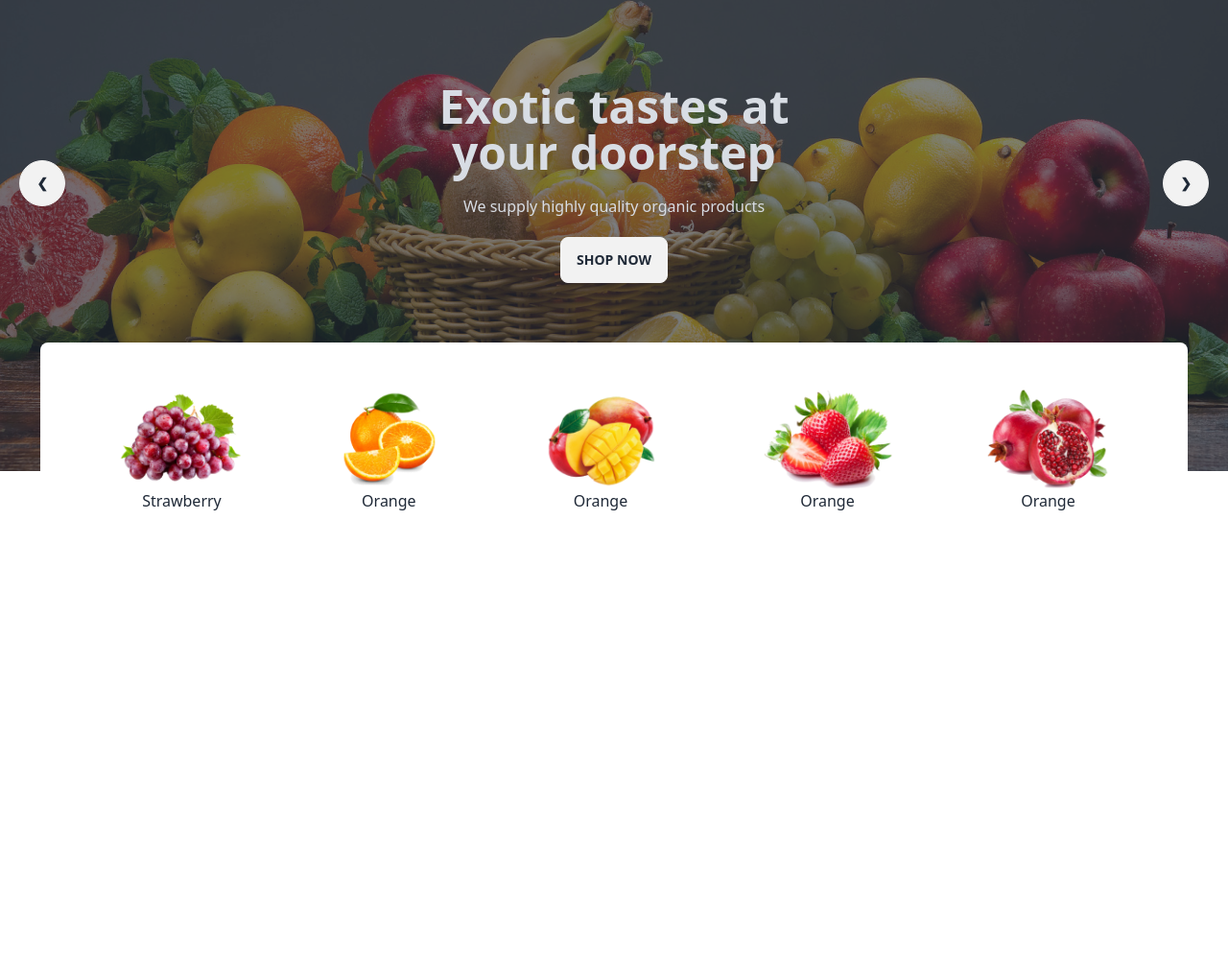
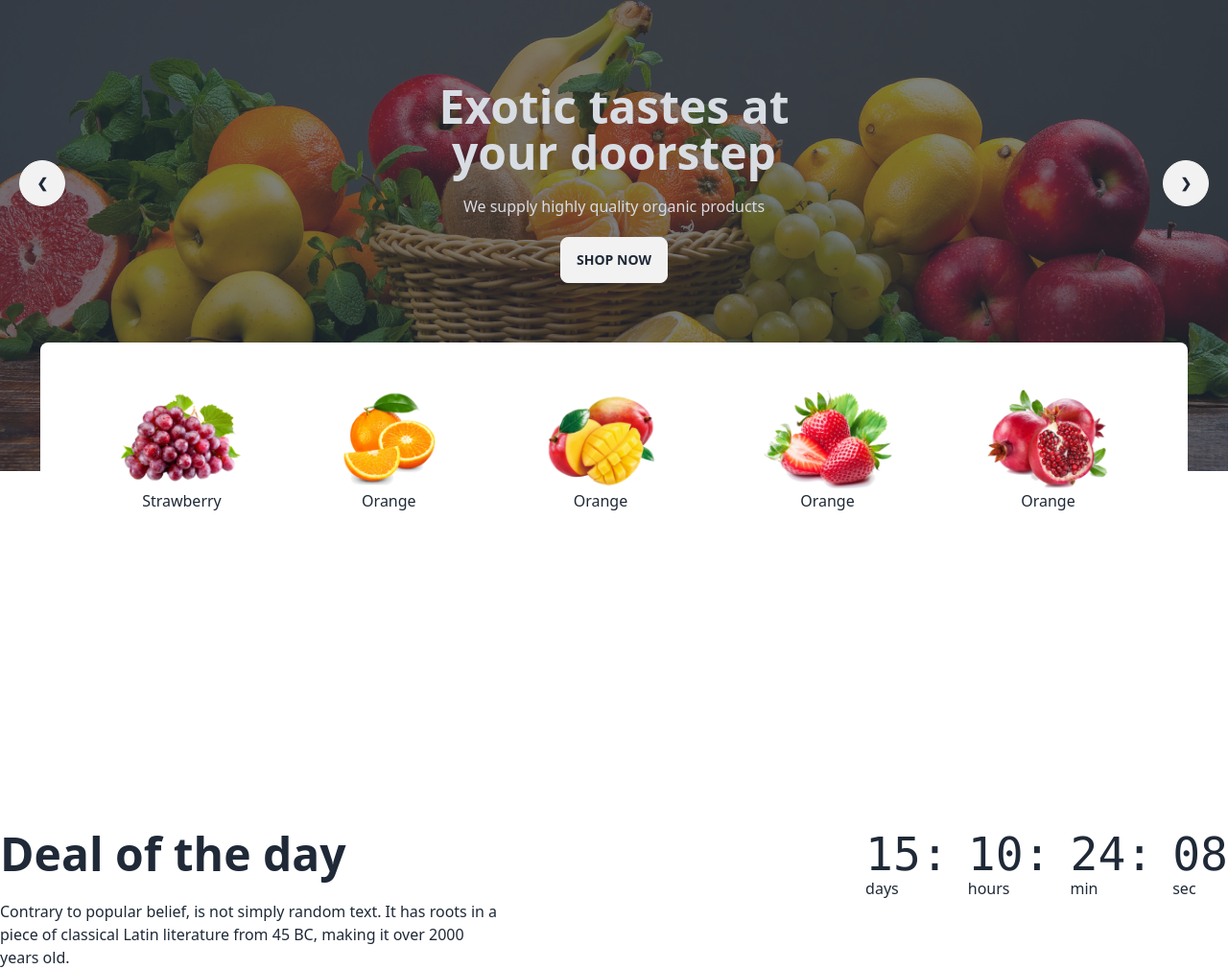
Before and after one commit to Ahmed-Istique/B8A3-fruit-brust, a plain HTML site: page index.html in a window 1280 px wide. Shown: the part 285-1295 px from the top of the page at 96% size. Before the commit the page ends 1007 px from the top, so only its background shows below. Drawn offline with nearby package versions, Linux system fonts and the light colour scheme; grey boxes are pictures that could not be loaded.

Commit message:
code done now

```diff
--- a/index.html
+++ b/index.html
@@ -196,6 +196,45 @@
     <!-- banner ends here -->
   </header>
   <!-- header ends -->
-
+  <main>
+        <!-- section deal of the day timer starts -->
+        <section class=" md:container md:mx-auto">
+            <div class=" lg:flex mt-36">
+              <div class=" text-center lg:text-left lg:mr-[380px]">
+                <h3 class="text-xl lg:text-5xl mb-6 font-extrabold">Deal of the day</h3>
+                <p>Contrary to popular belief, is not simply random text. It has roots in a piece of classical Latin
+                  literature from 45 BC, making it over 2000 years old.</p>
+              </div>
+              <div>
+                <!-- day and time -->
+                <div class="text-center lg:text-left grid grid-flow-col gap-5 text-center auto-cols-max">
+                  <div class="flex flex-col">
+                    <span class="countdown text-[28.789px] lg:text-5xl  font-mono text-5xl">
+                      <span style="--value:15;"> </span> :
+                    </span>
+                    days
+                  </div>
+                  <div class="flex flex-col">
+                    <span class="countdown text-[28.789px] lg:text-5xl  font-mono text-5xl">
+                      <span style="--value:10;"></span> :
+                    </span>
+                    hours
+                  </div>
+                  <div class="flex flex-col">
+                    <span class="countdown text-[28.789px] lg:text-5xl  font-mono text-5xl">
+                      <span style="--value:24;"></span> :
+                    </span>
+                    min
+                  </div>
+                  <div class="flex flex-col">
+                    <span class="countdown text-[28.789px] lg:text-5xl  font-mono text-5xl">
+                      <span style="--value:8;"></span>
+                    </span>
+                    sec
+                  </div>
+                </div>
+              </div>
+          </section>
+  </main>
 </body>
 </html>
```
